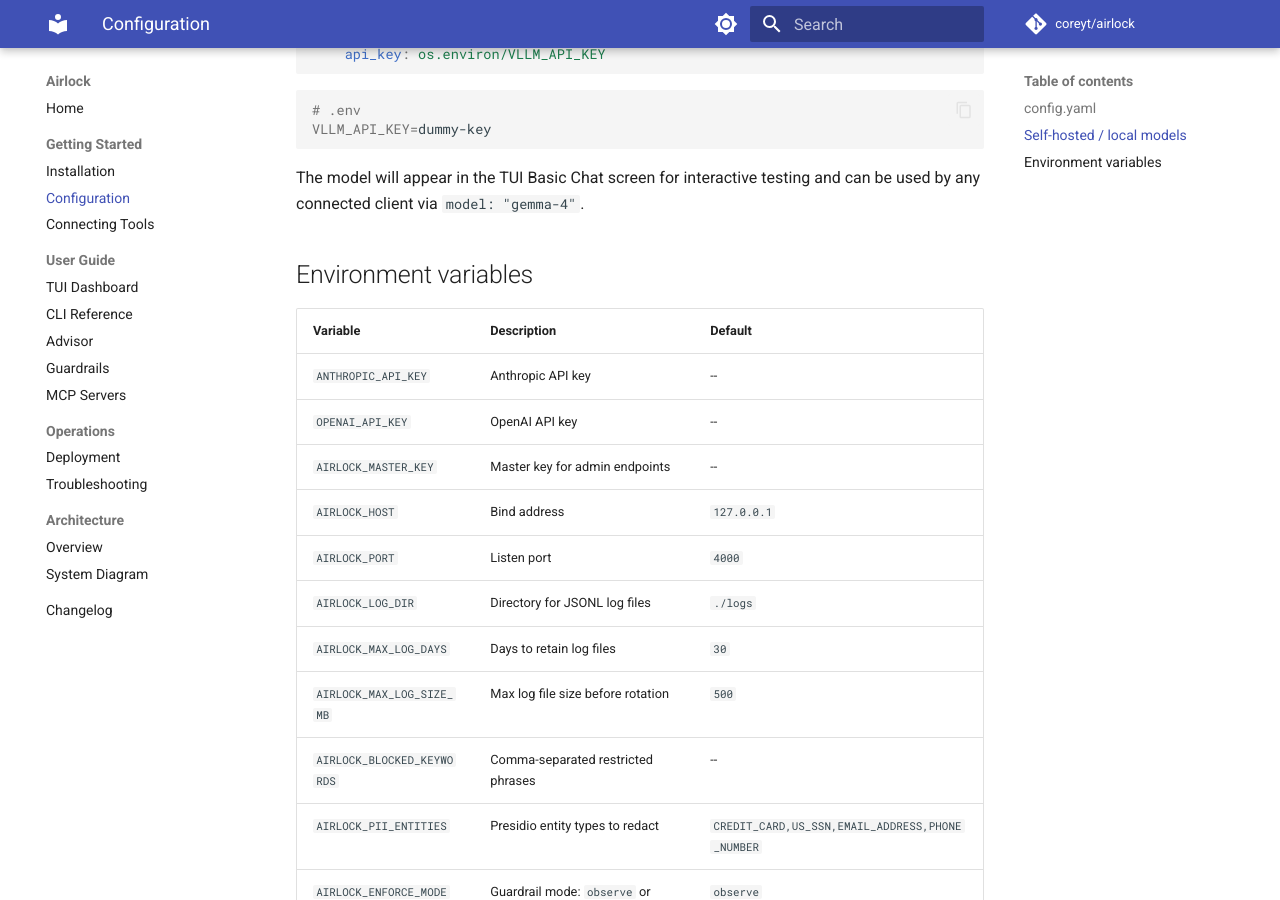
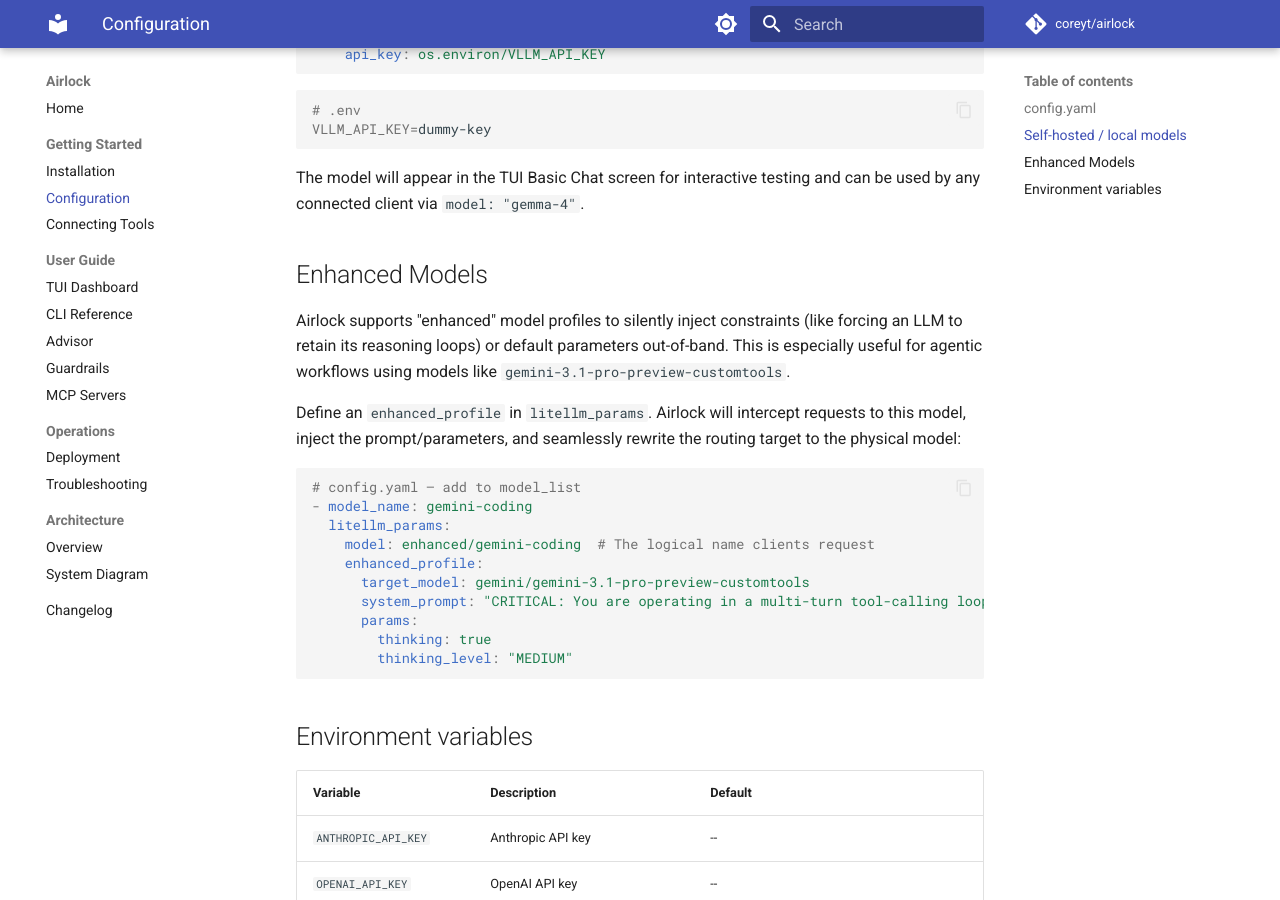
Before and after one commit to coreyt/airlock, an MkDocs documentation site: the page built from docs/getting-started/configuration.md, in a window 1280 px wide and 900 px high, scrolled down 752 px. Built offline with MkDocs 1.6.1 and Material for MkDocs 9.7.7, drawn with Linux system fonts in a browser that asks for light colours; comment, search, counter and statistics services are not loaded.

Commit message:
docs: Add fathomdb datastore design notes and enhanced provider docs

````diff
--- a/docs/getting-started/configuration.md
+++ b/docs/getting-started/configuration.md
@@ -33,6 +33,25 @@
 
 The model will appear in the TUI Basic Chat screen for interactive testing and can be used by any connected client via `model: "gemma-4"`.
 
+## Enhanced Models
+
+Airlock supports "enhanced" model profiles to silently inject constraints (like forcing an LLM to retain its reasoning loops) or default parameters out-of-band. This is especially useful for agentic workflows using models like `gemini-3.1-pro-preview-customtools`.
+
+Define an `enhanced_profile` in `litellm_params`. Airlock will intercept requests to this model, inject the prompt/parameters, and seamlessly rewrite the routing target to the physical model:
+
+```yaml
+# config.yaml — add to model_list
+- model_name: gemini-coding
+  litellm_params:
+    model: enhanced/gemini-coding  # The logical name clients request
+    enhanced_profile:
+      target_model: gemini/gemini-3.1-pro-preview-customtools
+      system_prompt: "CRITICAL: You are operating in a multi-turn tool-calling loop. You must retain and finalize all reasoning pathways. Do not truncate internal thoughts."
+      params:
+        thinking: true
+        thinking_level: "MEDIUM"
+```
+
 ## Environment variables
 
 | Variable | Description | Default |
````
Also changed, not shown: dev/architecture.md (+1 -0 lines), dev/notes/design-note-fathomdb-as-datastore.md (added, +49 -0 lines), dev/notes/user-needs-datastore.md (added, +31 -0 lines).
